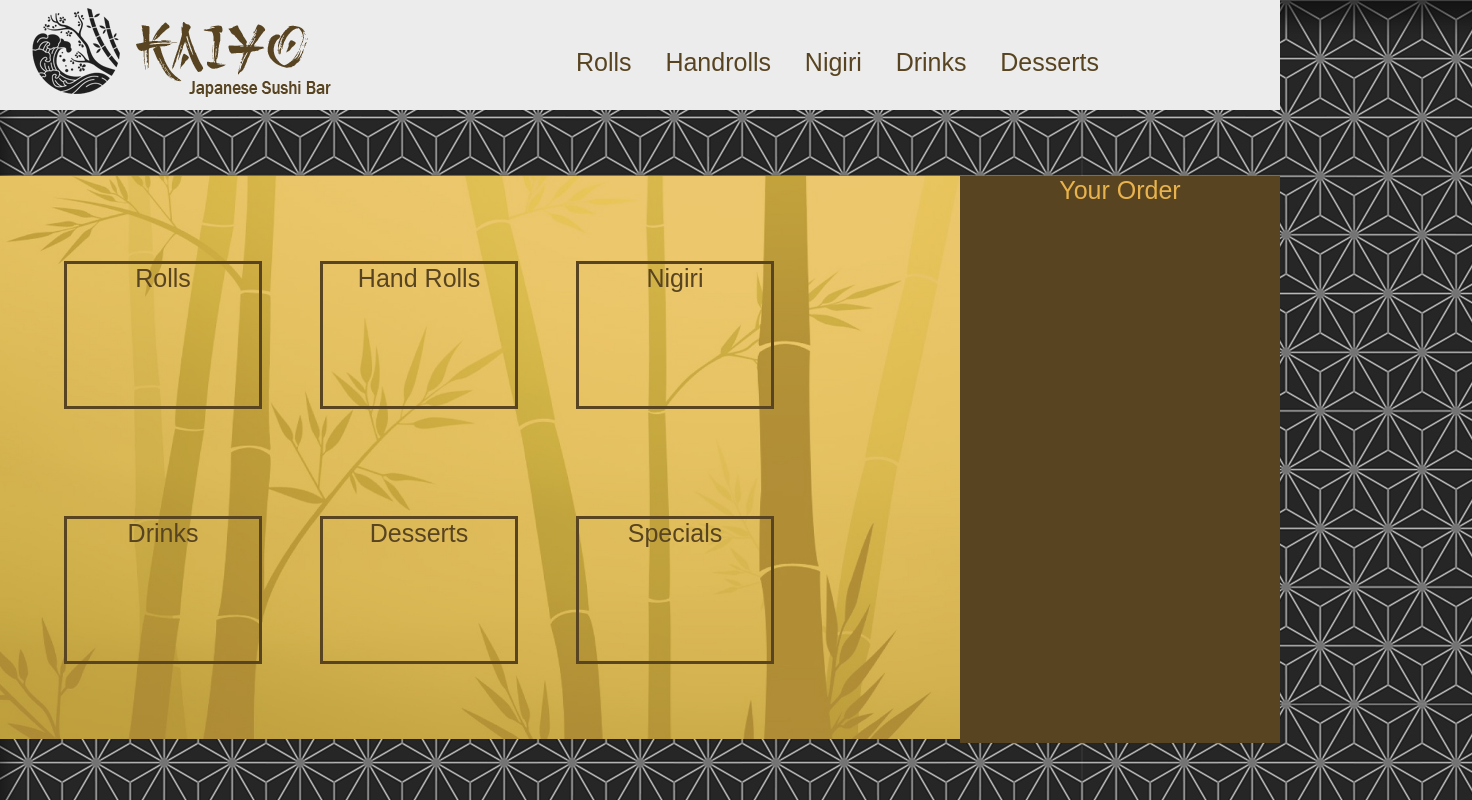
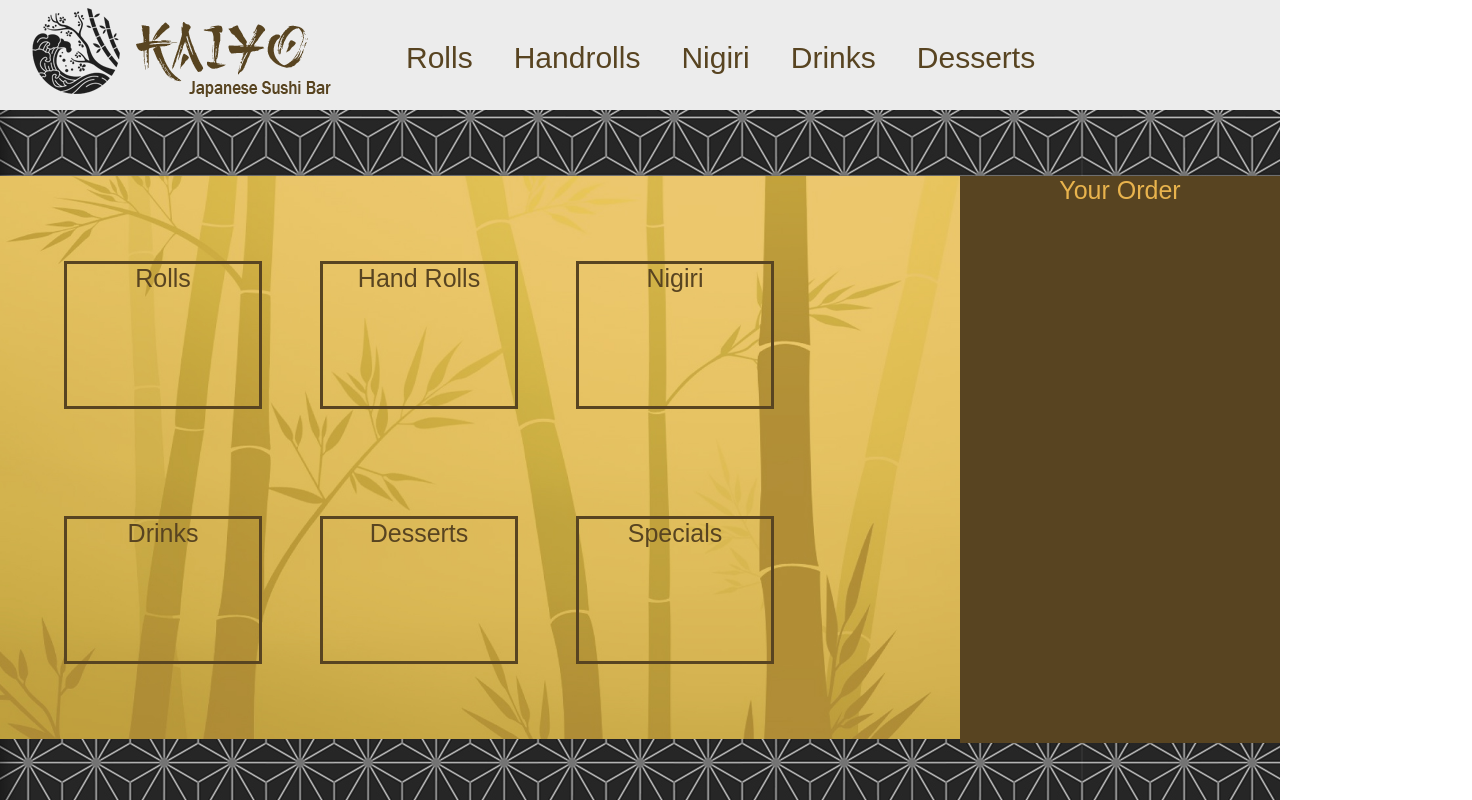
Before and after one commit to neng1210/CSC-343-Project, a plain HTML site: page index/index.html in a window 1280 px wide. Shown: the whole page, 1472 px wide, since content can reach past the window. Drawn offline with Linux system fonts and the light colour scheme.

Commit message:
Added the Button Styles
The buttons are stylized to replace the href lines of code.

```diff
--- a/index/index.html
+++ b/index/index.html
@@ -16,11 +16,17 @@
     <div class="text" id="menuBar">
       <img src="../images/logo.PNG" alt="Logo" id="logo">
       <span id = "menu">
-        <a href = "./rolls.html">Rolls</a>
+        <input type="button" onclick="goToHTML(0)" value="Rolls">
+        <input type="button" onclick="goToHTML(1)" value="Handrolls">
+        <input type="button" onclick="goToHTML(2)" value="Nigiri">
+        <input type="button" onclick="goToHTML(3)" value="Drinks">
+        <input type="button" onclick="goToHTML(4)" value="Desserts">
+
+        <!-- <a href = "./rolls.html">Rolls</a>
         <a href = "./handroll.html">Handrolls</a>
         <a href = "./nigiri.html">Nigiri</a>
         <a href = "./drinks.html">Drinks</a>
-        <a href = "./desserts.html">Desserts</a>
+        <a href = "./desserts.html">Desserts</a> -->
       </span>
     </div>
     <div id="body">
@@ -48,5 +54,4 @@
       </div>
     </div>
   </body>
-
 </html>
--- a/index/style.css
+++ b/index/style.css
@@ -15,6 +15,34 @@ a:link, a:visited, a:hover, a:active {
   padding-right: 3%;
 }
 
+input[type="button"] {
+  font-size: 30px;
+  font-family: Arial;
+  border: none;
+  border-width: 3px;
+  background-color: transparent;
+  color: #584421;
+  margin-left: 25px;
+}
+input[type="button"]:hover{
+  border: none;
+  border-radius: 20px;
+  border-width: 3px;
+  background-color: #584421;
+  color: white;
+  margin-left: 25px;
+}
+
+input[type="button"]:active{
+  border: none;
+  border-radius: 20px;
+  border-width: 3px;
+  background-color: white;
+  color: #584421;
+  margin-left: 25px;
+}
+
+
 #background {
   width: 100%;
   height: 75%;
@@ -27,12 +55,9 @@ a:link, a:visited, a:hover, a:active {
 
 #menu {
   position: absolute;
-  left: 45%;
-  top: 6%;
+  left: 375px;
+  top: 5%;
   width: 70%;
-  float: right;
-  font-size: 25px;
-  font-family:sans-serif;
 }
 
 #logo {
--- a/javascript.js
+++ b/javascript.js
@@ -2,5 +2,4 @@
   Authors: Nicholas Eng, Ryu Funakoshiya, Joshua Kantarges
   This contains javascript functions so the page can change dynamically
 */
-
 // global data structure to hold order
```
